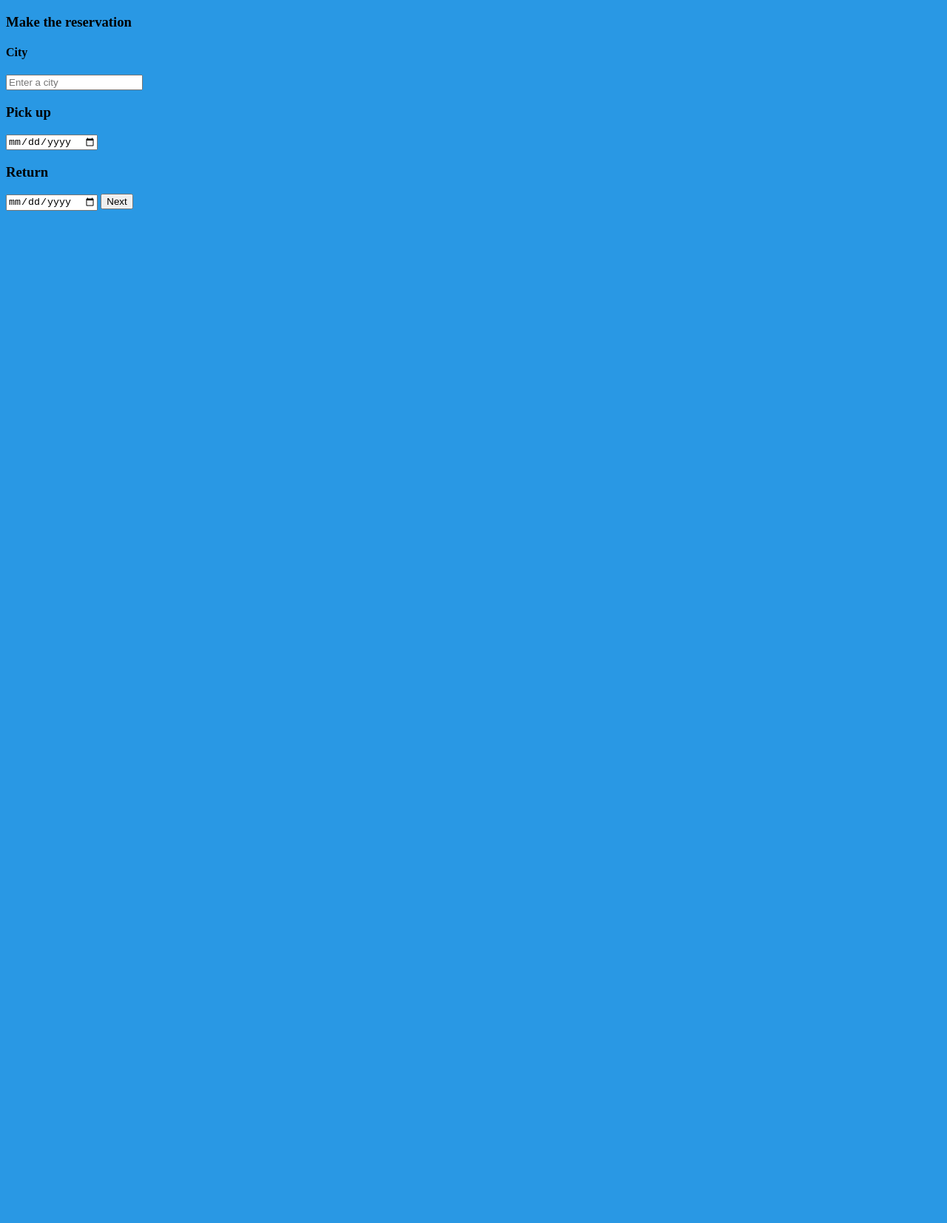
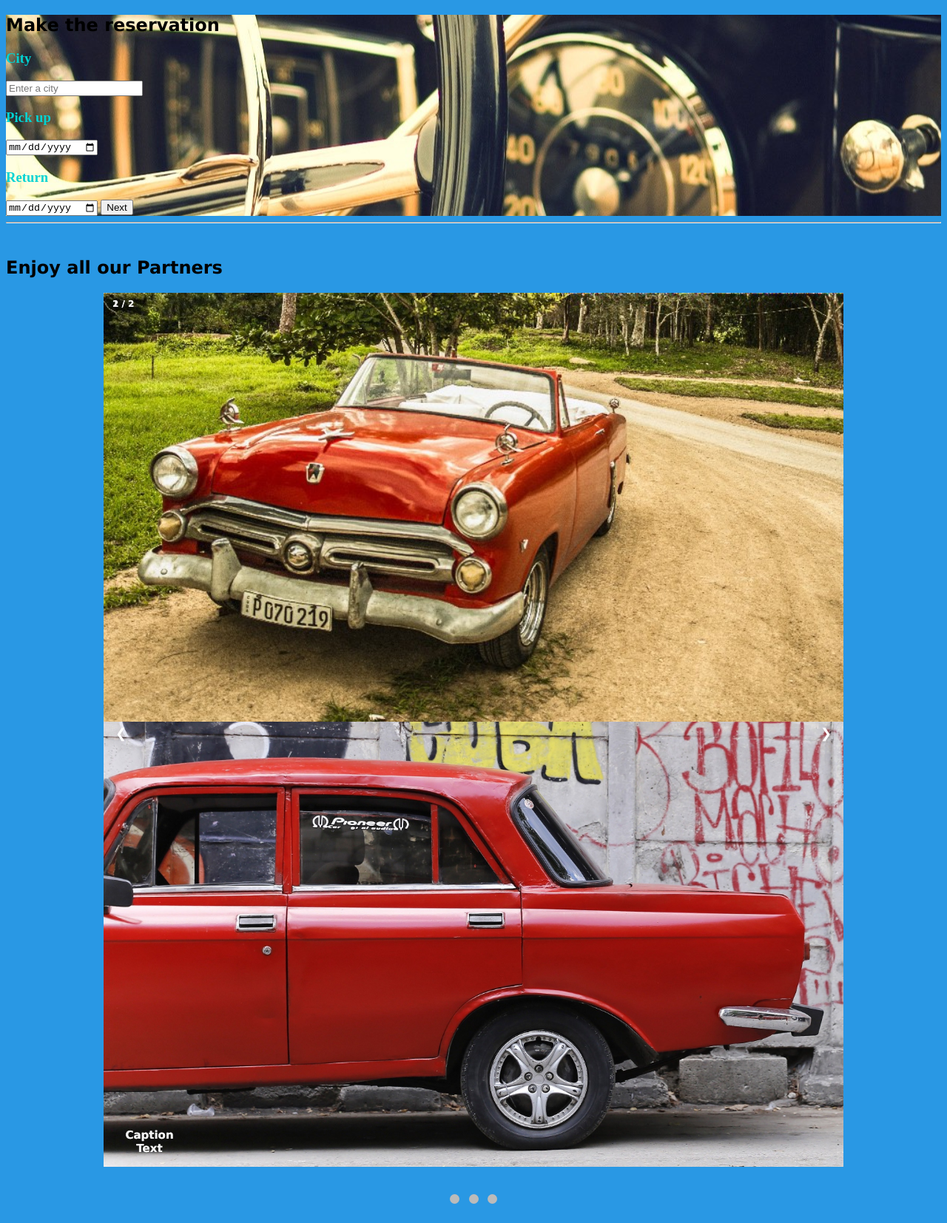
Before and after one commit to leovugee/git-intro-devugees, a plain HTML site: page Jose/car_rental.html in a window 1280 px wide. Shown: the whole page at 74% size. Before the commit the page ends 800 px from the top, so only its background shows below. Drawn offline with Linux system fonts and the light colour scheme.

Commit message:
more updates

```diff
--- a/Jose/Css/car_rental.css
+++ b/Jose/Css/car_rental.css
@@ -1,3 +1,115 @@
 body{
 background-color: #2998E4;
 }
+
+ .img{
+	background-image: url("../Fotos/oldtimer.jpg");
+	height: 100%;
+	width: 100%;
+	background-position: center center;
+	background-repeat: no-repeat;
+
+}
+
+article{
+	display: inline;
+	float: left;
+}
+
+h1,h2 {
+	font-family: "Lucida Sans Unicode", "Lucida Grande", sans-serif;
+}
+
+h3, h4{
+	color: #00D3D3;
+}
+
+#slide{
+	box-sizing: border-box;
+}
+
+.slideshow{
+	max-width: 1000px;
+	position: relative;
+	margin: auto;
+}
+
+.mySlides{
+
+}
+
+.fade{
+	-webkit-animation-name: fade;
+	-webkit-animation-duration: 1.5s;
+	animation-name: fade;
+	animation-duration: 1.5;
+}
+
+@keyframes fade{
+	from{opacity: .3}
+	to{opacity: 2}
+}
+
+@-webkit-keyframes fade{
+	from {opacity: .3}
+	to {opacity: 2}
+}
+
+.numbertext {
+	color: #f2f2f2;
+	font-size: 12px;
+	padding: 8px 12px;
+	position: absolute;
+	top: 0;
+
+}
+
+.text{
+	color: #f2f2f2;
+	font-size: 15px;
+	padding: 8px 12px;
+	position: absolute;
+	bottom: 8px;
+	width: 100px;
+	text-align: center;
+
+}
+.prev, .next{
+	cursor: pointer;
+	position: absolute;
+	top: 50%;
+	width: auto;
+	margin-top: -22px;
+	padding: 16px;
+	color: white;
+	font-weight: bold;
+	font-size: 18px;
+	transition: 0.6s ease;
+	border-radius: 0 3px 3px 0;
+}
+
+.next{
+	right: 0;
+	border-radius: 3px 0 0 3px;
+}
+
+.prev:hover, .next:hover{
+	background-color: rgba(0,0,0,0.8);
+}
+
+.dot{
+	cursor:pointer;
+	height: 13px;
+	width: 13px;
+	margin: 0 2px;
+	background-color: #bbb;
+	border-radius: 50%;
+	display: inline-block;
+	transition: background-color 0.6s ease;
+
+
+}
+
+.active, .dot:hover{
+	background-color: #717171;
+}
--- /dev/null
+++ b/Jose/Javascript/car_rental.js
@@ -0,0 +1,26 @@
+var slideIndex = 1;
+showSlides(slideIndex);
+
+function plusSlides(n) {
+	showSlides(slideIndex += n);
+}
+
+function currentSlide(n) {
+	showSlides(slideIndex = n);
+}
+
+function showSlides(n) {
+	var i;
+	var slides = document.getElementsByClassName("mySlides");
+	var dots = document.getElementsByClassName("dot");
+	if (n > slides.length) {slideIndex = 1}
+	if (n < 1) {slideIndex = slides.length}
+	for (i = 0; i < slides.length; i++) {
+			slides[i].style.display = "none";
+	}
+	for (i = 0; i < dots.length; i++) {
+			dots[i].className = dots[i].className.replace(" active", "");
+	}
+	slides[slideIndex-1].style.display = "block";
+	dots[slideIndex-1].className += " active";
+}
--- a/Jose/car_rental.html
+++ b/Jose/car_rental.html
@@ -7,26 +7,58 @@
     </head>
 
     <body>
+        <script src="Javascript/car_rental.js"></script>
+
         <nav>
 
         </nav>
 
 
-        <article>
-            <section>
+        <div class="img">
+            <section >
                 <h1>Make the reservation</h1>
-                <h4>City</h4>
-                <input type="text" placeholder="Enter a city" required>
+                <h3>City</h3>
+                <input type="text" placeholder="Enter a city" id="city" required>
+                <h3>Pick up</h3>
+                <input type="date" placeholder="Enter a day" id="pick" required>
+                <h3>Return</h3>
+                <input type="date" placeholder="Enter a date" id="date" required>
+                <input type="button" value="Next">
             </section>
-        </article>
+        </div>
 
-        <article>
-                <h3>Pick up</h3>
-                <input type="date" placeholder="" required>
-                <h3>Return</h3>
-                <input type="date" placeholder="Enter a date" required>
-                <input type="button" value="Next">
-        </article>
+        <hr/>
+        <br>
 
+
+            <h2>Enjoy all our Partners<h2>
+        <div class="slideshow" id="slide">
+            <div class="mySlides fade">
+                <div class="numbertext">1 / 2</div>
+                <img src="Fotos/car1.jpg" style="width: 100%"> <!--Make the style-->
+                <div class="text">Caption Text</div>
+            </div>
+
+            <div class="mySlides fade">
+                <div class="numbertext">2 / 2</div>
+                <img src="Fotos/car2.jpg" style="width: 100%"> <!--Make the style-->
+                <div class="text">Caption Text</div>
+            </div>
+
+            <a class="prev" onclick="plusSlides(-1)">&#10094;
+            </a>
+
+            <a class="next" onclick="plusSlides(1)">&#10095;
+            </a>
+
+        </div>
+        <br>
+
+
+    <div style="text-align:center">
+        <span class="dot" onclick="currentSlide(1)"></span>
+        <span class="dot" onclick="currentSlide(2)"></span>
+        <span class="dot" onclick="currentSlide(3)"></span>
+    </div>
     </body>
 </html>
```
Also changed, not shown: Jose/Fotos/car1.jpg (added), Jose/Fotos/car2.jpg (added), Jose/Fotos/oldtimer.jpg (added).
